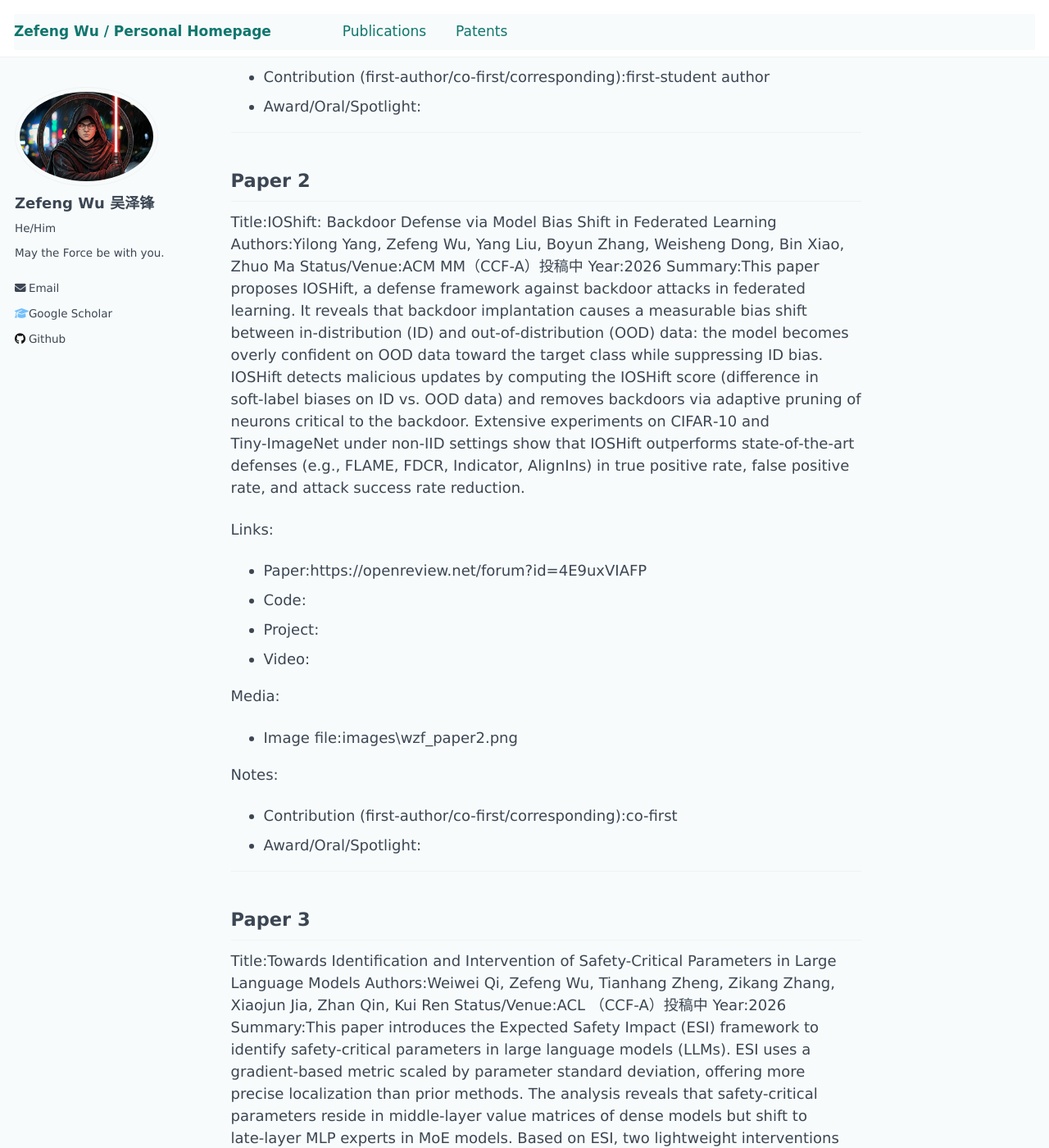
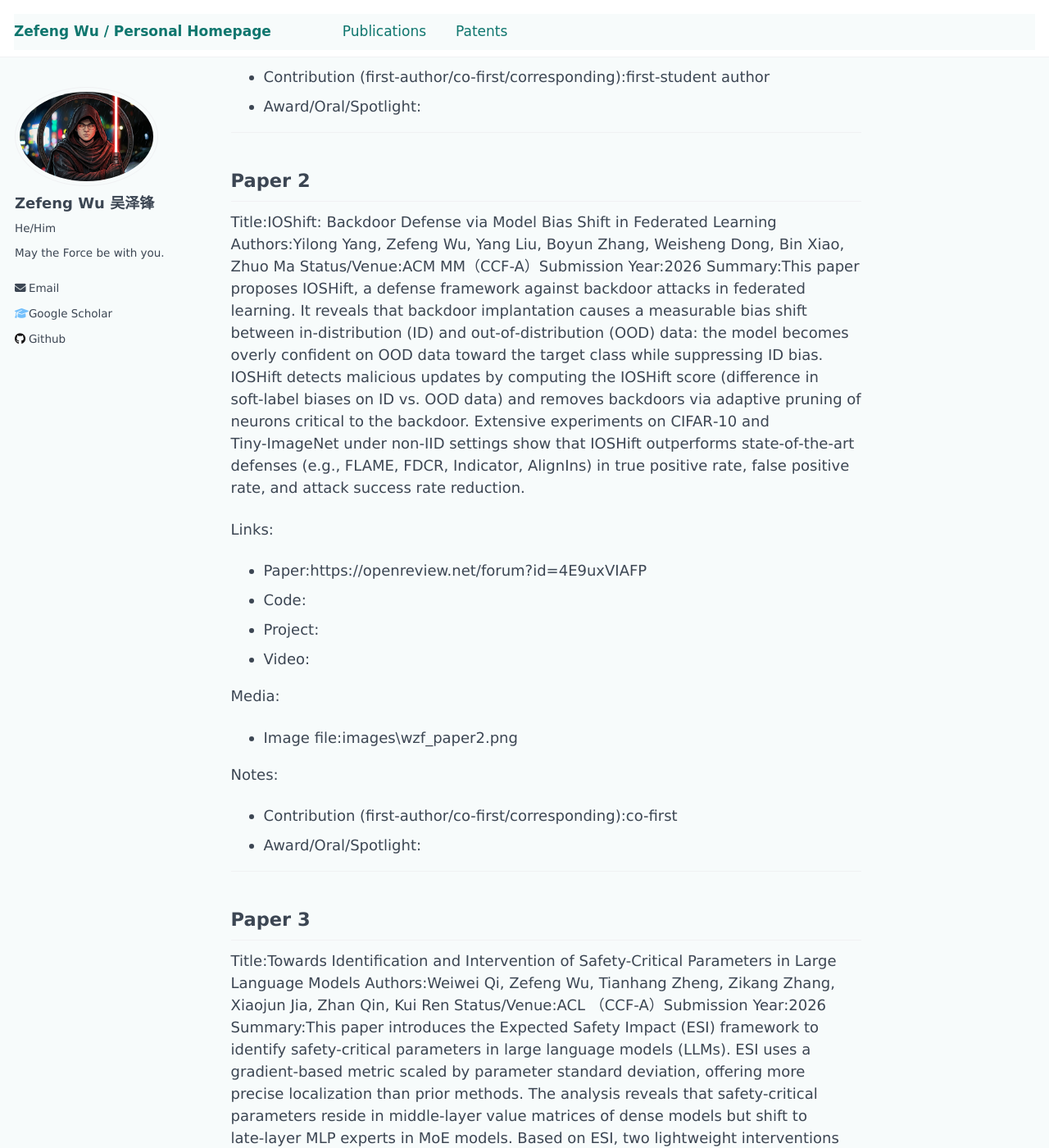
Before and after one commit to windansnowman/windansnowman.github.io, a Jekyll site: the page built from PUBLICATIONS_INPUT.md, in a window 1280 px wide and 1400 px high, scrolled down 1127 px. Shown: the whole window at 82% size. Built offline with Jekyll 4.4.1, drawn with Linux system fonts in a browser that asks for light colours; our own code applies the rules of GitHub Pages for plain Markdown files; some of the changed text lies outside the part shown.

Commit message:
Update personal homepage

```diff
--- a/PUBLICATIONS_INPUT.md
+++ b/PUBLICATIONS_INPUT.md
@@ -34,7 +34,7 @@ Notes:
 ## Paper 2
 Title:IOShift: Backdoor Defense via Model Bias Shift in Federated Learning
 Authors:Yilong Yang, Zefeng Wu, Yang Liu, Boyun Zhang, Weisheng Dong, Bin Xiao, Zhuo Ma
-Status/Venue:ACM MM（CCF-A）投稿中
+Status/Venue:ACM MM（CCF-A）Submission
 Year:2026
 Summary:This paper proposes IOSHift, a defense framework against backdoor attacks in federated learning. It reveals that backdoor implantation causes a measurable bias shift between in‑distribution (ID) and out‑of‑distribution (OOD) data: the model becomes overly confident on OOD data toward the target class while suppressing ID bias. IOSHift detects malicious updates by computing the IOSHift score (difference in soft‑label biases on ID vs. OOD data) and removes backdoors via adaptive pruning of neurons critical to the backdoor. Extensive experiments on CIFAR‑10 and Tiny‑ImageNet under non‑IID settings show that IOSHift outperforms state‑of‑the‑art defenses (e.g., FLAME, FDCR, Indicator, AlignIns) in true positive rate, false positive rate, and attack success rate reduction.
 
@@ -56,7 +56,7 @@ Notes:
 ## Paper 3
 Title:Towards Identification and Intervention of Safety-Critical Parameters in Large Language Models
 Authors:Weiwei Qi, Zefeng Wu, Tianhang Zheng, Zikang Zhang, Xiaojun Jia, Zhan Qin, Kui Ren
-Status/Venue:ACL （CCF-A）投稿中
+Status/Venue:ACL （CCF-A）Submission
 Year:2026
 Summary:This paper introduces the Expected Safety Impact (ESI) framework to identify safety-critical parameters in large language models (LLMs). ESI uses a gradient‑based metric scaled by parameter standard deviation, offering more precise localization than prior methods. The analysis reveals that safety-critical parameters reside in middle‑layer value matrices of dense models but shift to late‑layer MLP experts in MoE models. Based on ESI, two lightweight interventions are proposed: Safety Enhancement Tuning (SET) updates only a small fraction of critical weights to rapidly align unsafe models, and Safety Preserving Adaptation (SPA) freezes safety‑critical parameters while using a safe optimizer (SafeAdamW) to maintain safety during downstream fine‑tuning. Experiments show SET reduces attack success rates by over 50% with <1% parameter updates, and SPA limits safety degradation to within 1% after extensive task adaptation.
 
```
Also changed, not shown: _publications/2026-02-01-ioshift.md (+1 -1 lines), _publications/2026-03-01-safety-critical-parameters-llm.md (+1 -1 lines), _publications/2025-09-01-catch-me-if-you-can.md (line endings or trailing spaces), 1 other file.
